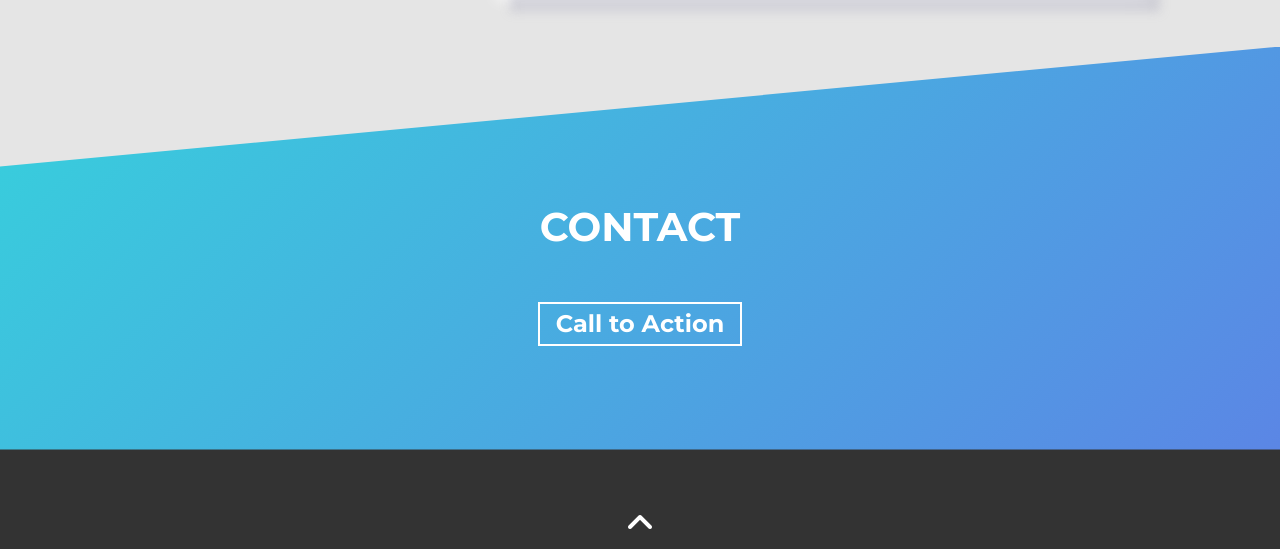
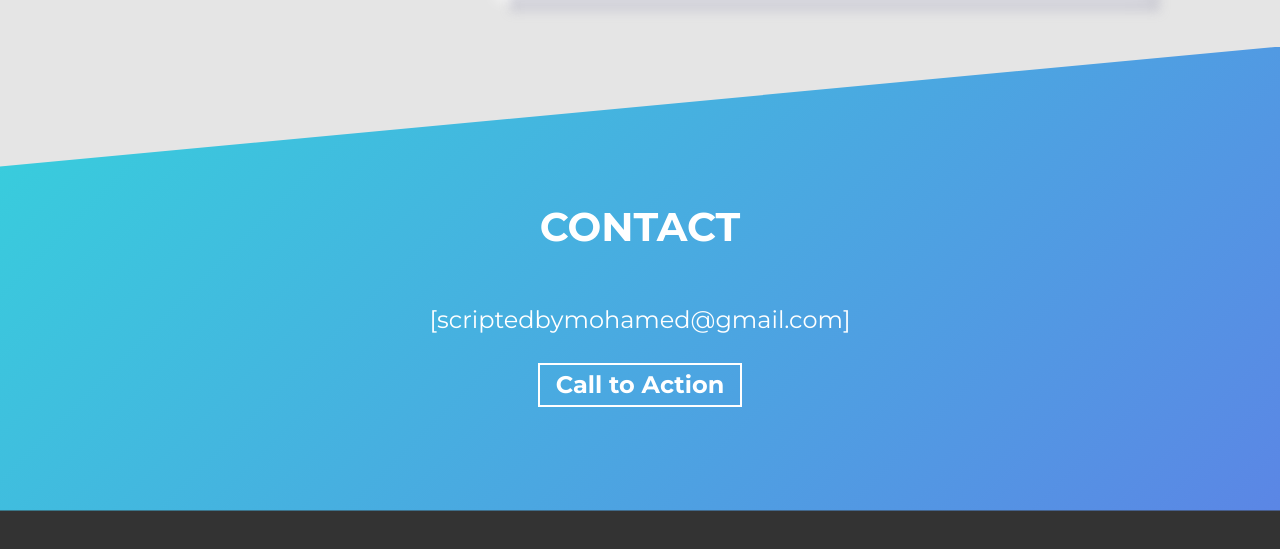
Before and after one commit to MohamedAnter28/My-Website, a plain HTML site: page index.html in a window 1280 px wide. Shown: the part 2835-3384 px from the top of the page. Drawn offline with Linux system fonts and the light colour scheme.

Commit message:
index.html

```diff
--- a/index.html
+++ b/index.html
@@ -216,7 +216,7 @@
     <div class="container">
       <h2 class="section-title">Contact</h2>
       <div class="contact-wrapper">
-<!--         <p class="contact-wrapper__text">[scriptedbymohamed@gmail.com]</p> -->
+        <p class="contact-wrapper__text">[scriptedbymohamed@gmail.com]</p>
         <a href="mailto:scriptedbymohamed@gmail.com?subject=Inquiry%20about%20Web%20Development%20Projects&body=Hello%2C%20I%20am%20interested%20in%20discussing%20web%20development%20projects%20and%20would%20love%20to%20hear%20more%20about%20your%20work.%20Looking%20forward%20to%20your%20response.%20Best%20regards%2C%20[Your%20Name]"
           class="cta-btn cta-btn--resume">Call to Action</a>
       </div>
```
